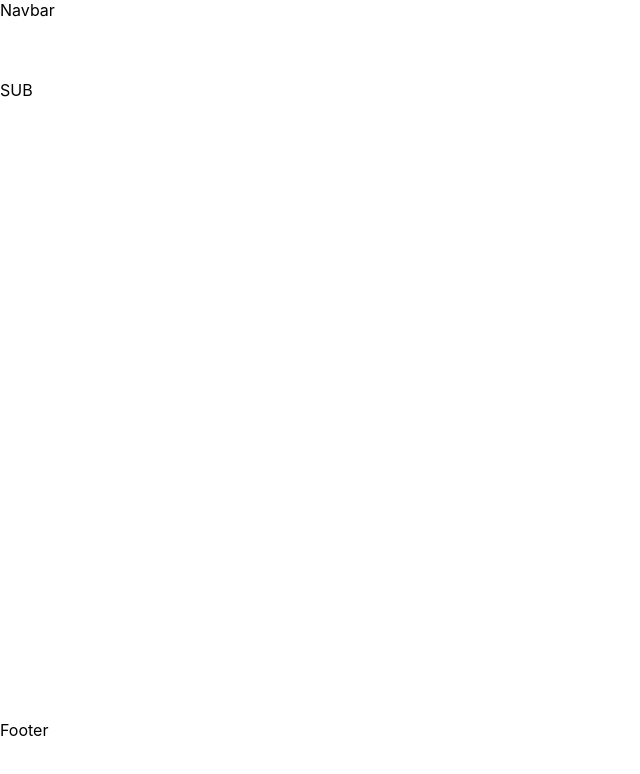
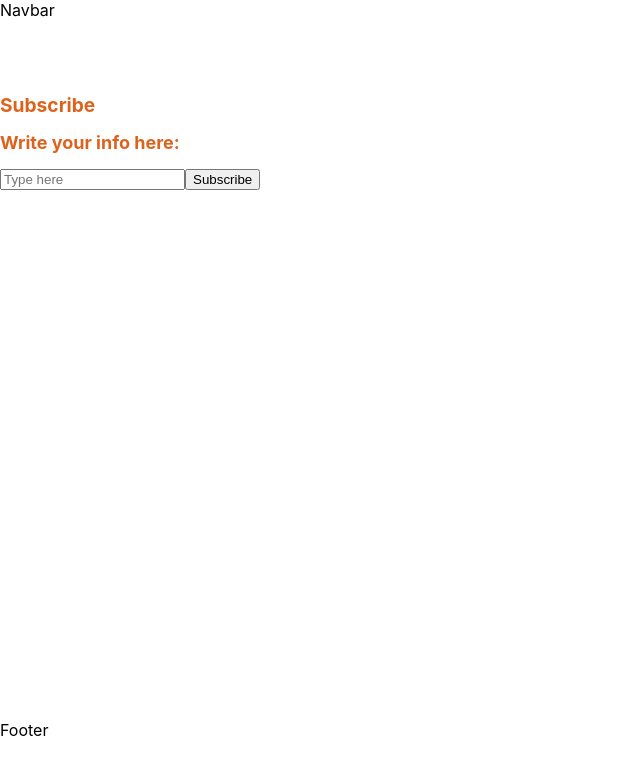
Before and after one commit to LeonardoRyuta/Hack-Insurance, a React (Create React App) app in the folder web/: page /subscribe in a window 1280 px wide. Shown: the top 774 px of the page, without its empty margins (0-640 px from the left). Built offline with nearby package versions, Linux system fonts and the light colour scheme.

Commit message:
subscribe page updated, designed a little

```diff
--- a/web/src/pages/claim.js
+++ b/web/src/pages/claim.js
@@ -4,4 +4,12 @@ export default class Claim extends Component{
   constructor() {
     super();
   }
-};
+
+  render() {
+    return(
+      <div>
+        Claim
+      </div>
+    );
+  };
+}
--- /dev/null
+++ b/web/src/pages/styles/subscribe.css
@@ -0,0 +1,21 @@
+.subscribeText {
+    background-color: rgb(255, 255, 255);
+    text-align: left;
+    color: #dd631d;
+    display: block;
+    font-size: larger;
+    font-style: normal;
+    height: fit-content;
+
+}
+
+.writeYourInfoHereText {
+    background-color: rgb(255, 255, 255);
+    text-align: left;
+    color: #dd631d;
+    display: block;
+    font-size: large;
+    font-style: normal;
+    height: fit-content;
+
+}
--- a/web/src/pages/subscribe.js
+++ b/web/src/pages/subscribe.js
@@ -1,15 +1,23 @@
 import React, { Component } from "react";
+import "./styles/subscribe.css"
 
 export default class Subscribe extends Component{
   constructor() {
     super();
+    this.state = {
+      input : null
+    }
   }
 
   render() {
     return(
       <div>
-        SUB
+        <h1 className="subscribeText"> Subscribe </h1>
+        <h2 className="writeYourInfoHereText"> Write your info here: </h2>
+        <input placeholder="Type here" onChange={(e) => {this.setState({input : e.target.value})}}/>
+        <button onClick={()=>{console.log("Hiiiiii")}}> Subscribe </button>
+        <p>{this.state.input}</p>
       </div>
     );
   };
-};
+}
```
